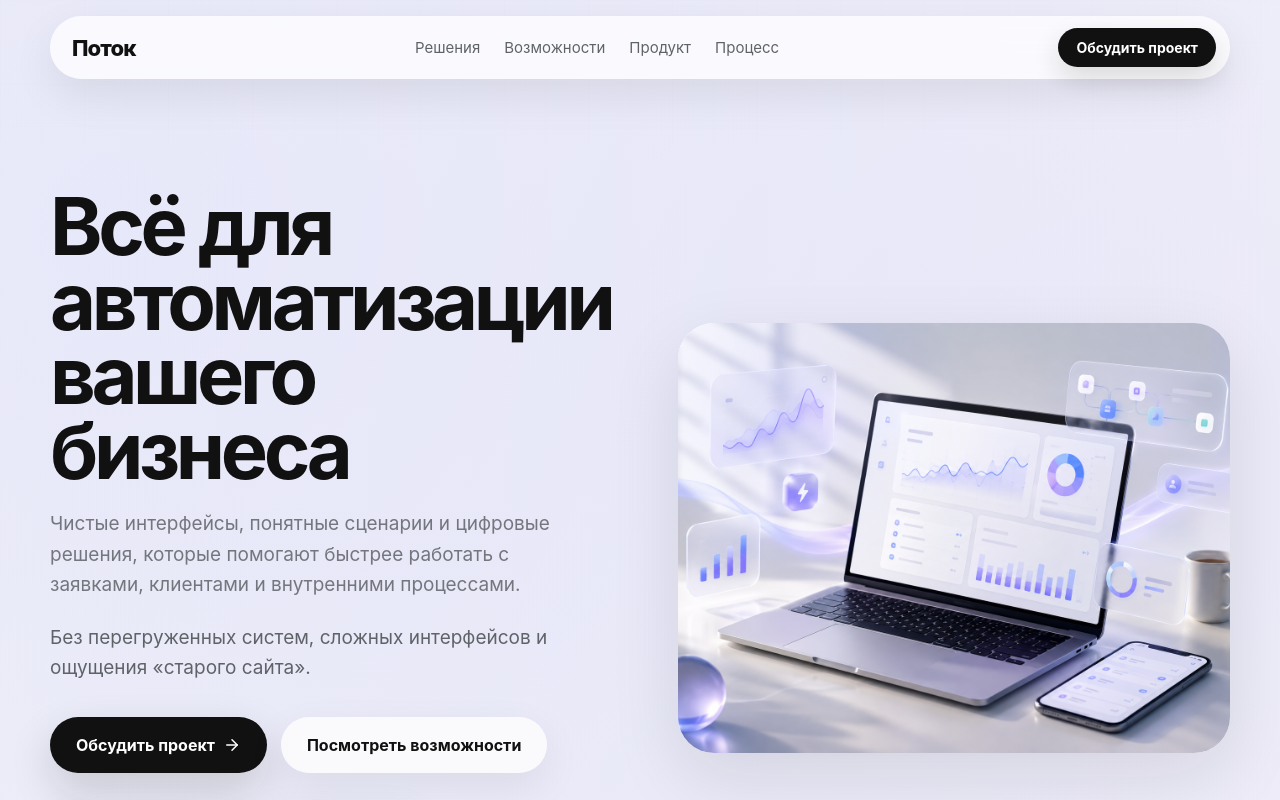
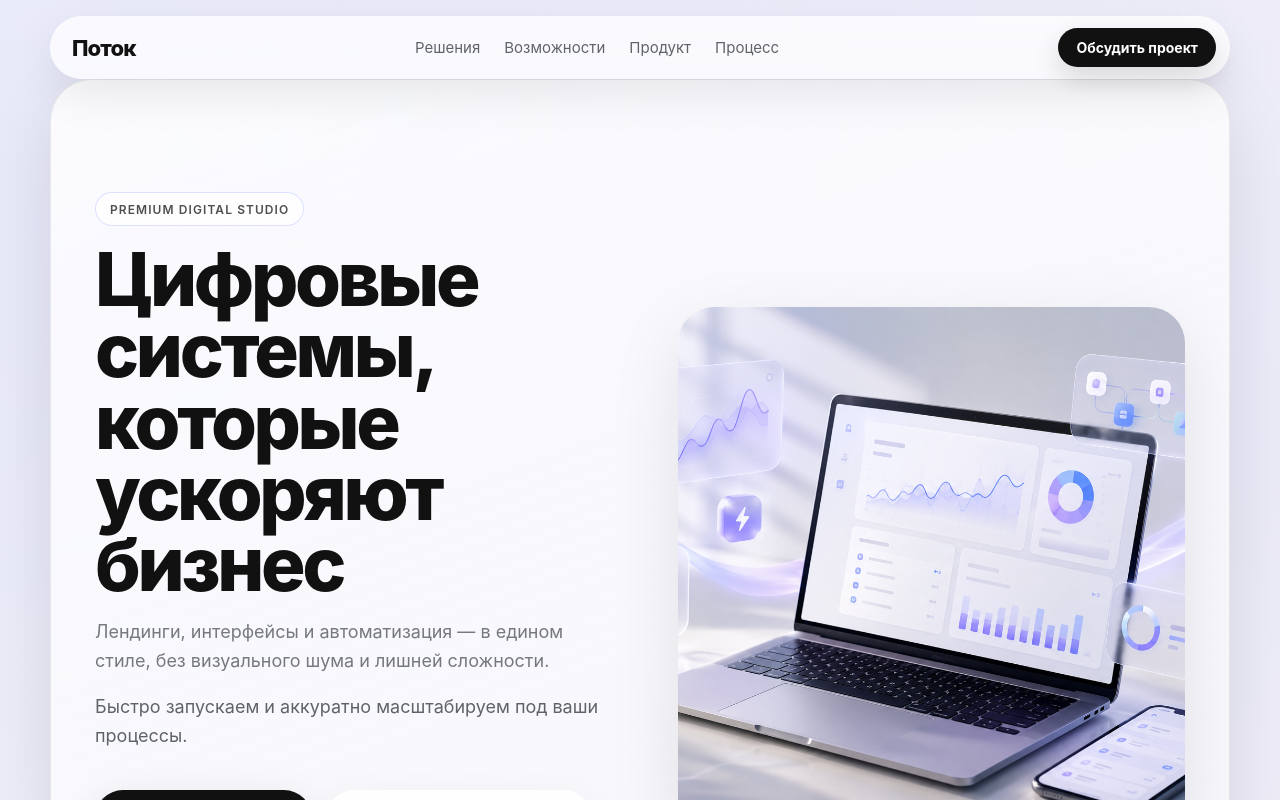
Before and after one commit to vladtranskom888-hue/lending_my, a React (Vite) app: page / in a window 1280 px wide. Shown: the top 800 px of the page. Built offline with nearby package versions, Linux system fonts and the light colour scheme.

Commit message:
Refine hero section with premium visual hierarchy

```diff
--- a/src/App.jsx
+++ b/src/App.jsx
@@ -40,9 +40,10 @@ export default function App() {
 
       <section className="hero section">
         <div className="copy">
-          <h1>Всё для автоматизации вашего бизнеса</h1>
-          <p>Чистые интерфейсы, понятные сценарии и цифровые решения, которые помогают быстрее работать с заявками, клиентами и внутренними процессами.</p>
-          <p className="muted">Без перегруженных систем, сложных интерфейсов и ощущения «старого сайта».</p>
+          <span className="eyebrow">Premium digital studio</span>
+          <h1>Цифровые системы, которые ускоряют бизнес</h1>
+          <p>Лендинги, интерфейсы и автоматизация — в едином стиле, без визуального шума и лишней сложности.</p>
+          <p className="muted">Быстро запускаем и аккуратно масштабируем под ваши процессы.</p>
           <div className="actions">
             <a className="button primary" href="#contact">Обсудить проект <ArrowRight size={18} /></a>
             <a className="button secondary" href="#build">Посмотреть возможности</a>
--- a/src/styles.css
+++ b/src/styles.css
@@ -11,6 +11,8 @@
   --accent-blue: #7c8cff;
   --shadow: 0 24px 70px rgba(17, 17, 17, 0.10);
   --shadow-soft: 0 14px 40px rgba(17, 17, 17, 0.07);
+  --border-soft: rgba(17, 17, 17, 0.08);
+  --tracking-tight: -0.045em;
 }
 
 html {
@@ -128,9 +130,15 @@ nav {
 }
 
 .hero {
+  position: relative;
   min-height: calc(100vh - 92px);
-  padding-top: 110px;
-  padding-bottom: 110px;
+  padding-top: 112px;
+  padding-bottom: 112px;
+  padding-inline: clamp(24px, 3.5vw, 44px);
+  border-radius: 42px;
+  background: linear-gradient(160deg, rgba(255,255,255,0.82), rgba(255,255,255,0.55));
+  border: 1px solid var(--border-soft);
+  box-shadow: var(--shadow);
 }
 
 .hero,
@@ -156,12 +164,28 @@ p {
   margin: 0;
 }
 
+.eyebrow {
+  display: inline-flex;
+  align-items: center;
+  min-height: 34px;
+  padding: 0 14px;
+  margin-bottom: 18px;
+  border-radius: 999px;
+  border: 1px solid rgba(124, 140, 255, 0.26);
+  background: rgba(255, 255, 255, 0.78);
+  color: rgba(17, 17, 17, 0.74);
+  font-size: 12px;
+  font-weight: 640;
+  letter-spacing: 0.09em;
+  text-transform: uppercase;
+}
+
 h1 {
-  max-width: 10.5ch;
-  font-size: clamp(52px, 6.2vw, 88px);
-  font-weight: 720;
-  line-height: 0.94;
-  letter-spacing: -0.055em;
+  max-width: 11ch;
+  font-size: clamp(48px, 5.8vw, 82px);
+  font-weight: 760;
+  line-height: 0.96;
+  letter-spacing: var(--tracking-tight);
 }
 
 h2 {
@@ -187,9 +211,10 @@ p {
 }
 
 .hero p {
-  max-width: 600px;
-  font-size: 19px;
-  line-height: 1.6;
+  max-width: 56ch;
+  margin-top: 18px;
+  font-size: 18px;
+  line-height: 1.58;
 }
 
 .muted {
@@ -200,7 +225,7 @@ p {
   display: flex;
   flex-wrap: wrap;
   gap: 14px;
-  margin-top: 34px;
+  margin-top: 40px;
 }
 
 .features {
@@ -252,7 +277,8 @@ p {
 .visual img {
   display: block;
   width: 100%;
-  height: 100%;
+  max-width: 100%;
+  height: clamp(360px, 42vw, 560px);
   min-height: 430px;
   object-fit: cover;
 }
@@ -365,6 +391,7 @@ p {
 
 .final .visual img {
   min-height: 390px;
+  height: clamp(320px, 34vw, 500px);
 }
 
 @media (max-width: 980px) {
@@ -393,11 +420,13 @@ p {
     min-height: auto;
     padding-top: 76px;
     padding-bottom: 78px;
+    padding-inline: 22px;
+    border-radius: 30px;
   }
 
   h1 {
     max-width: 10ch;
-    font-size: clamp(46px, 13vw, 66px);
+    font-size: clamp(44px, 12vw, 62px);
   }
 
   .hero p,
@@ -407,6 +436,7 @@ p {
 
   .visual img {
     min-height: 300px;
+    height: clamp(300px, 60vw, 420px);
   }
 
   .grid,
```
